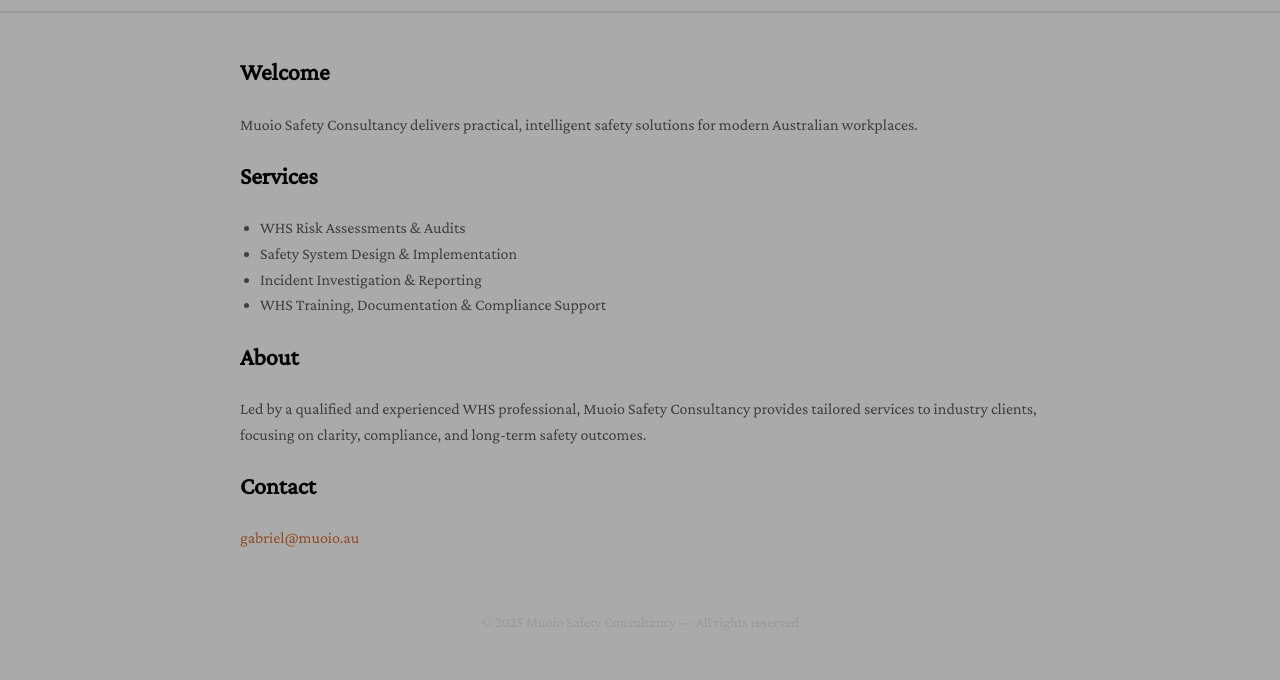
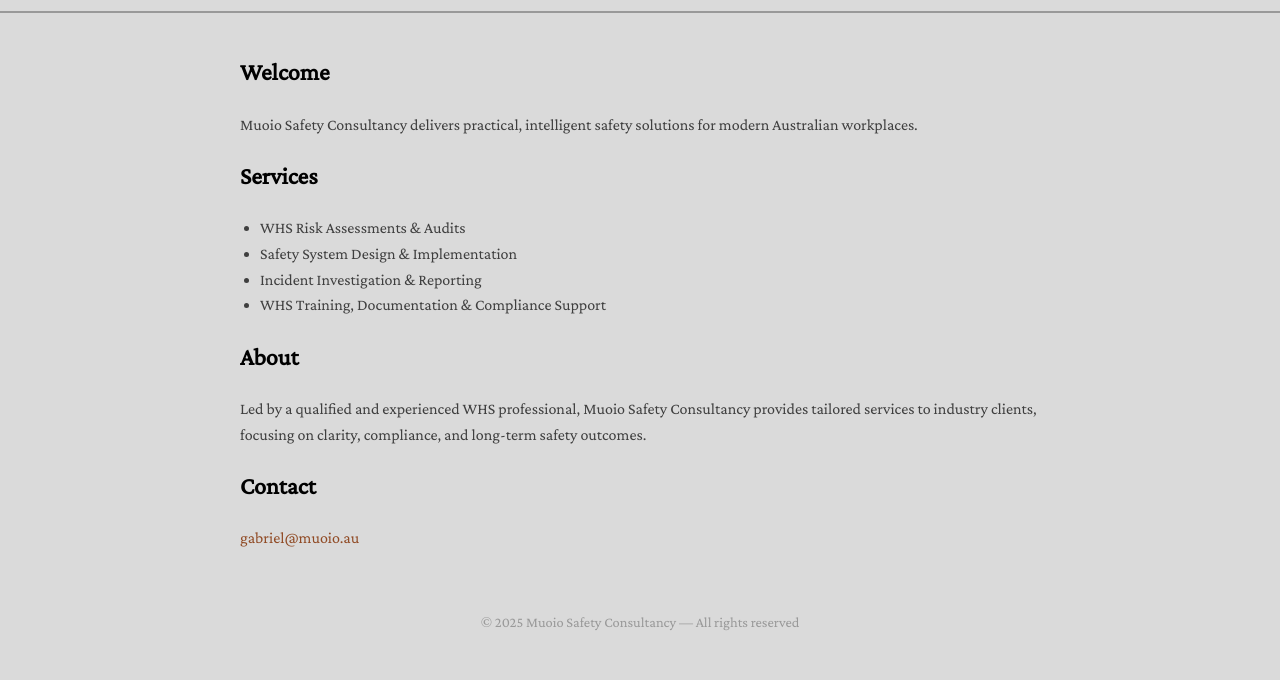
Before and after one commit to Gabriel-Muoio/muoio-safety-consultancy, a plain HTML site: page index.html in a window 1280 px wide. Shown: the part 120-800 px from the top of the page. Drawn offline with nearby package versions, Linux system fonts and the light colour scheme.

Commit message:
Update index.html

```diff
--- a/index.html
+++ b/index.html
@@ -11,7 +11,7 @@
       --white: #ffffff;
       --black:#000000;
       --text: #3f3f3f;
-      --background: #aaaaaa; /* Try ,3a3a3a 333, 404040 etc. */
+      --background: #dadada; /* Try ,3a3a3a 333, 404040 etc. */
       --muted: #999;
     }
 
```
